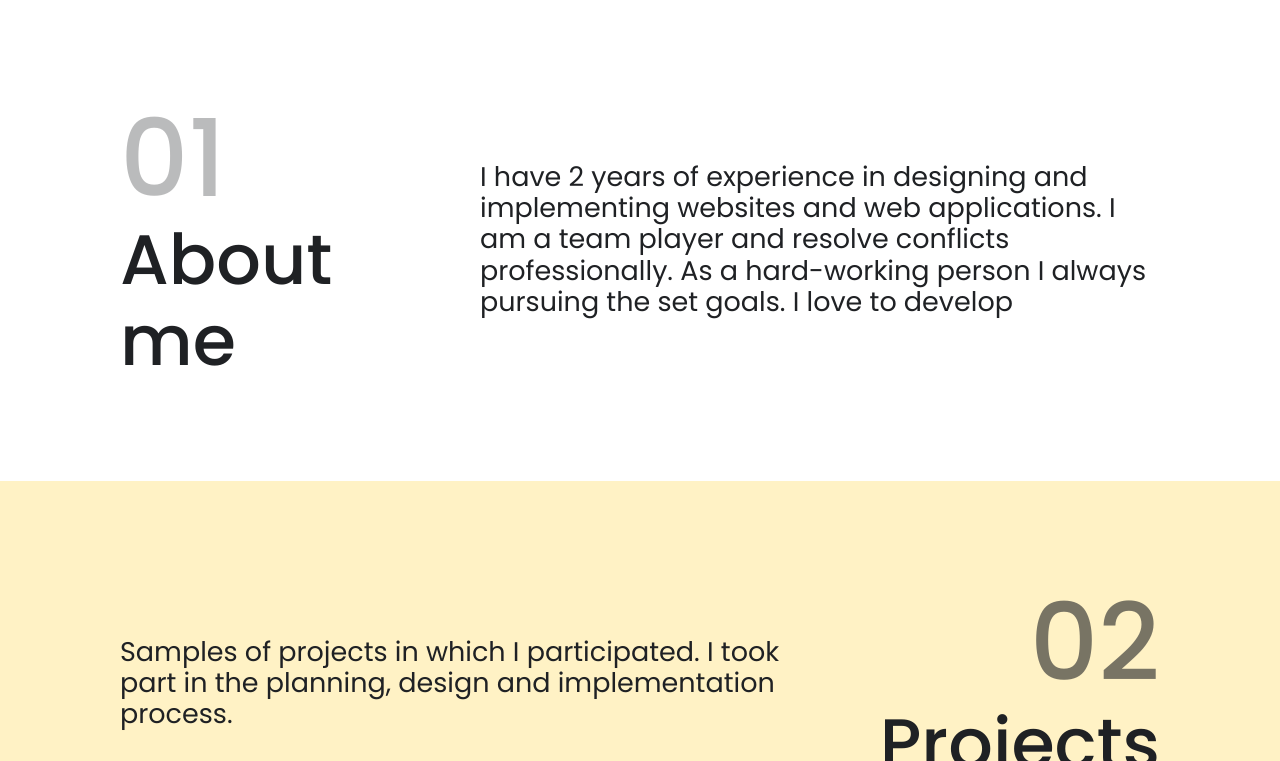
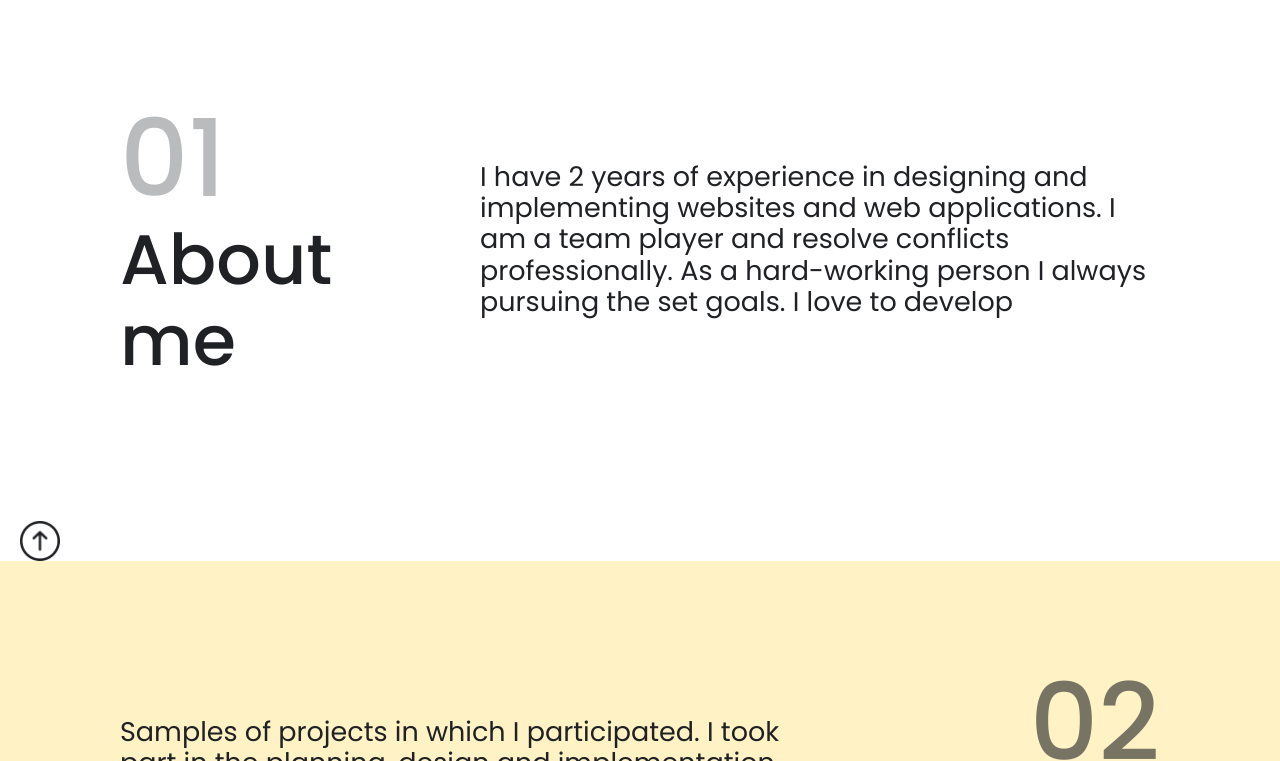
Before and after one commit to DorotaLeniec/mika.github.io, a plain HTML site: page index.html in a window 1280 px wide. Shown: the part 1167-1928 px from the top of the page. Drawn offline with Linux system fonts and the light colour scheme.

Commit message:
add arrow png

```diff
--- a/assets/css/main.css
+++ b/assets/css/main.css
@@ -223,6 +223,10 @@ header .number {
     cursor: pointer;
 }
 
+.icon_arrow.back {
+    transform: rotate(180deg);
+}
+
 
 
 /*********************************** About me *********************************************/
--- a/index.html
+++ b/index.html
@@ -77,6 +77,9 @@
 					set goals. I love to develop
 				</p>
 			</div>
+			<a href="#banner">
+				<img class="icon_arrow back" src="images/arrow.png" alt="arrow" />
+			</a>
 		</div>
 	</article>
 
```
Also changed, not shown: images/arrow.png (added).
